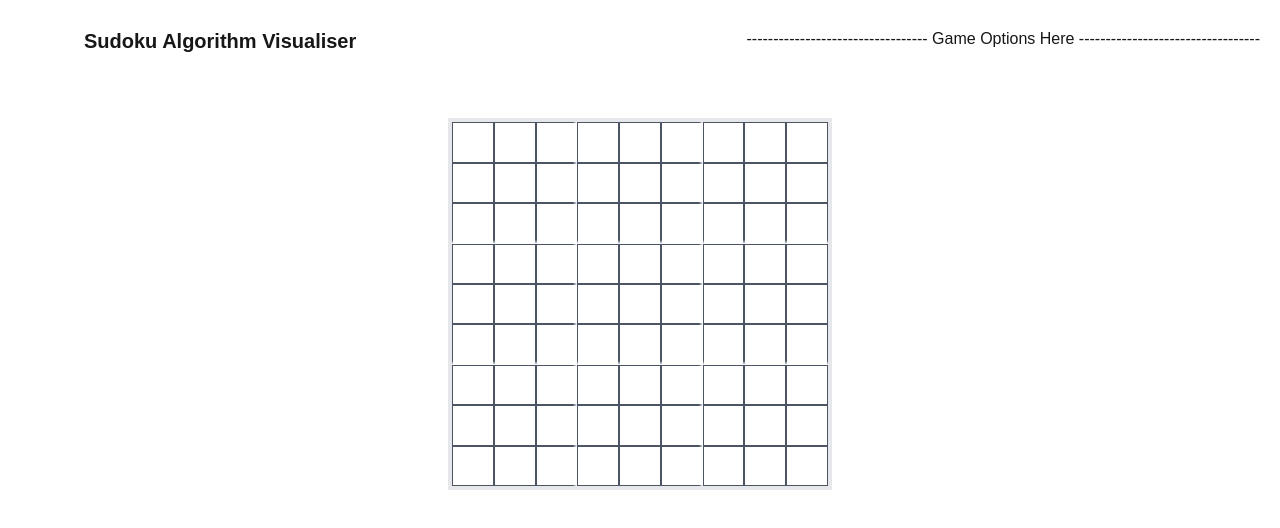
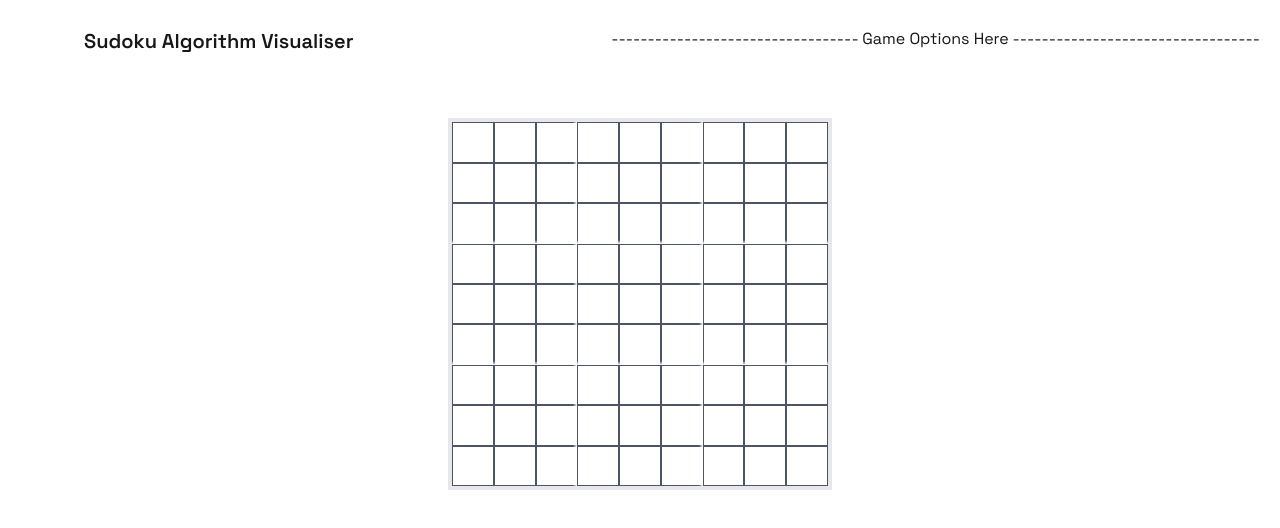
Before and after one commit to EthanEES/Sudoku-Algorithm-Visualiser, a Next.js app in the folder product/sudoku-algorithm-visualiser/: page / in a window 1280 px wide. Shown: the top 528 px of the page. Built offline with nearby package versions, Linux system fonts and the light colour scheme; a web font is replaced by a local one.

Commit message:
fix: fixed font type showing correctly

```diff
--- a/product/sudoku-algorithm-visualiser/src/app/page.js
+++ b/product/sudoku-algorithm-visualiser/src/app/page.js
@@ -4,12 +4,12 @@ export default function Page() {
     return (
         <div>
             <link rel="preconnect" href="https://fonts.googleapis.com"></link>
-            <link rel="preconnect" href="https://fonts.gstatic.com" crossorigin></link>
+            <link rel="preconnect" href="https://fonts.gstatic.com" ></link>
             <link href="https://fonts.googleapis.com/css2?family=Space+Grotesk:wght@300..700&family=Tourney:ital,wght@0,100..900;1,100..900&display=swap" rel="stylesheet"></link>
 
 
 
-            <header className="flex items-center w-full bg-white dark:bg-[#1b212c] justify-between py-5 px-5 rounded-b-2xl">
+            <header className="flex items-center w-full bg-white dark:bg-[#1b212c] justify-between py-5 px-5 rounded-b-2xl font-spacegrotesk">
                 <a className="break-words">
                     <div className="flex items-center justify-between">
                         <div className="max-w-16 ">
```
